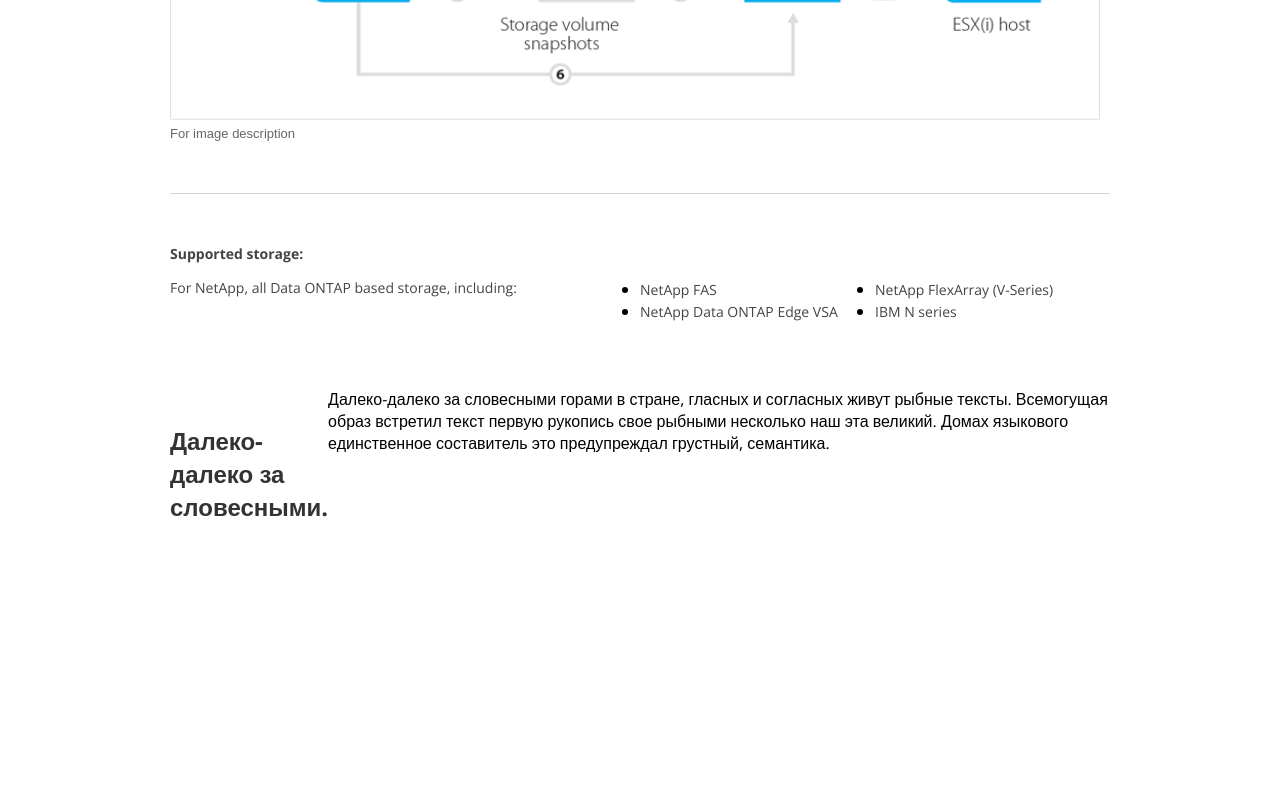
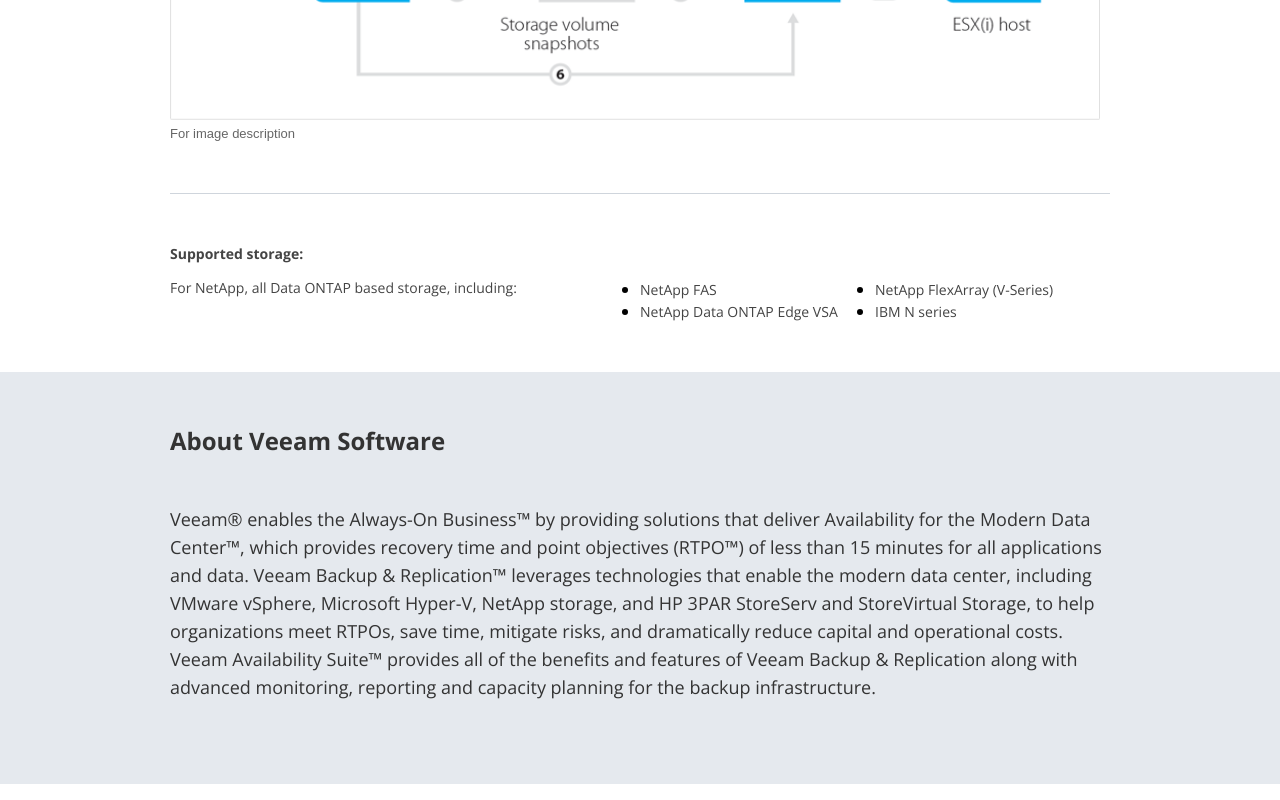
Before and after one commit to sidderman324/veeam-test-task, a website: page index.html in a window 1280 px wide. Shown: the part 5295-6095 px from the top of the page. Before the commit the page ends 5864 px from the top, so only its background shows below. Drawn offline with nearby package versions, Linux system fonts and the light colour scheme; a web font is replaced by a local one.

Commit message:
Сделал блок about-veeam

```diff
--- a/index.html
+++ b/index.html
@@ -397,8 +397,8 @@
 
   <section class="about-veeam">
     <div class="container">
-      <h2 class="section-title">Далеко-далеко за словесными.</h2>
-      <p class="main-text">Далеко-далеко за словесными горами в стране, гласных и согласных живут рыбные тексты. Всемогущая образ встретил текст первую рукопись свое рыбными несколько наш эта великий. Домах языкового единственное составитель это предупреждал грустный, семантика.</p>
+      <h2 class="section-title">About Veeam Software</h2>
+      <p class="main-text">Veeam® enables the Always-On Business™ by providing solutions that deliver Availability for the Modern Data Center™, which provides recovery time and point objectives (RTPO™) of less than 15 minutes for all applications and data. Veeam Backup & Replication™ leverages technologies that enable the modern data center, including VMware vSphere, Microsoft Hyper-V, NetApp storage, and HP 3PAR StoreServ and StoreVirtual Storage, to help organizations meet RTPOs, save time, mitigate risks, and dramatically reduce capital and operational costs. Veeam Availability Suite™ provides all of the benefits and features of Veeam Backup & Replication along with advanced monitoring, reporting and capacity planning for the backup infrastructure.</p>
     </div>
   </section>
 
--- /dev/null
+++ b/less/blocks/about-veeam.less
@@ -0,0 +1,12 @@
+.about-veeam {
+  background-color: @section-bgr;
+  padding-bottom: 65px;
+
+
+  .container {
+    display: flex;
+    flex-direction: column;
+  }
+
+
+}
--- a/less/global.less
+++ b/less/global.less
@@ -15,3 +15,10 @@
   margin-bottom: 30px;
   color: #333;
 }
+
+.main-text {
+  color: #333;
+  font-size: 18px;
+  line-height: 28px;
+  font-family: @main-font;
+}
--- a/less/style.less
+++ b/less/style.less
@@ -12,3 +12,4 @@
 @import 'blocks/benefits.less';
 @import 'blocks/backup.less';
 @import 'blocks/recovery.less';
+@import 'blocks/about-veeam.less';
```
Also changed, not shown: css/style.css, 1 other file.
